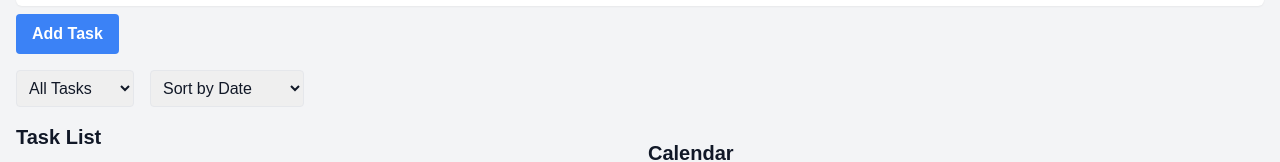
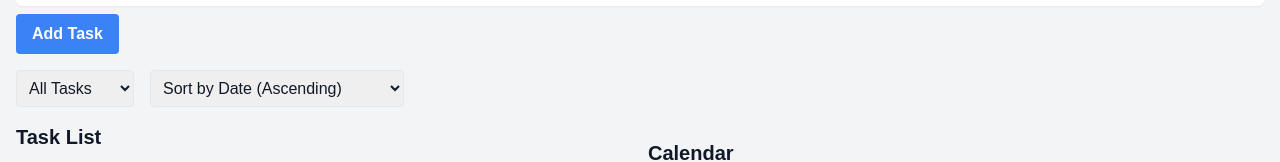
Before and after one commit to disCodeOri/IBDP-SIMS, a Next.js app in the folder indexengineer/: page /scheduler in a window 1280 px wide. Shown: the part 220-382 px from the top of the page. Built offline with nearby package versions, Linux system fonts and the light colour scheme.

Commit message:
Added ascending and descending sort functionality and yearly tasks sort functionality.

```diff
--- a/indexengineer/src/app/scheduler/page.tsx
+++ b/indexengineer/src/app/scheduler/page.tsx
@@ -14,7 +14,8 @@ export default function Scheduler() {
   const [editingTask, setEditingTask] = useState<Task | null>(null);
   const [selectedTask, setSelectedTask] = useState<Task | null>(null);
   const [filter, setFilter] = useState('all');
-  const [sort, setSort] = useState('date');
+  const [sort, setSort] = useState('date_asc');
+  const [sortDirection, setSortDirection] = useState<'asc' | 'desc'>('asc');
 
   useEffect(() => {
     const storedTasks = localStorage.getItem('tasks');
@@ -26,15 +27,15 @@ export default function Scheduler() {
   useEffect(() => {
     localStorage.setItem('tasks', JSON.stringify(tasks));
     applyFilterAndSort();
-  }, [tasks, filter, sort]);
+  }, [tasks, filter, sort, sortDirection]);
 
   const applyFilterAndSort = () => {
     let filtered = [...tasks];
 
     // Apply filter
     const today = new Date();
-    const oneWeekLater = new Date(today.getTime() + 7 * 24 * 60 * 60 * 1000);
-    const oneMonthLater = new Date(today.getFullYear(), today.getMonth() + 1, today.getDate());
+    const thisYear = new Date(today.getFullYear(), 0, 1);
+    const nextYear = new Date(today.getFullYear() + 1, 0, 1);
 
     switch (filter) {
       case 'today':
@@ -43,27 +44,42 @@ export default function Scheduler() {
       case 'week':
         filtered = filtered.filter(task => {
           const taskDate = new Date(task.date);
-          return taskDate >= today && taskDate <= oneWeekLater;
+          return taskDate >= today && taskDate <= new Date(today.getTime() + 7 * 24 * 60 * 60 * 1000);
         });
         break;
       case 'month':
         filtered = filtered.filter(task => {
           const taskDate = new Date(task.date);
-          return taskDate >= today && taskDate <= oneMonthLater;
+          return taskDate >= today && taskDate <= new Date(today.getFullYear(), today.getMonth() + 1, 0);
+        });
+        break;
+      case 'year':
+        filtered = filtered.filter(task => {
+          const taskDate = new Date(task.date);
+          return taskDate >= thisYear && taskDate < nextYear;
         });
         break;
     }
 
     // Apply sort
     switch (sort) {
-      case 'date':
+      case 'date_asc':
         filtered.sort((a, b) => new Date(a.date).getTime() - new Date(b.date).getTime());
         break;
-      case 'duration':
+      case 'date_desc':
+        filtered.sort((a, b) => new Date(b.date).getTime() - new Date(a.date).getTime());
+        break;
+      case 'duration_asc':
         filtered.sort((a, b) => a.duration - b.duration);
         break;
-      case 'title':
+      case 'duration_desc':
+        filtered.sort((a, b) => b.duration - a.duration);
+        break;
+      case 'title_asc':
         filtered.sort((a, b) => a.title.localeCompare(b.title));
+        break;
+      case 'title_desc':
+        filtered.sort((a, b) => b.title.localeCompare(a.title));
         break;
     }
 
@@ -96,7 +112,12 @@ export default function Scheduler() {
     <div>
       <h1 className="text-2xl font-bold mb-4 text-gray-900">Scheduler</h1>
       <TaskForm onAddTask={addTask} onUpdateTask={updateTask} editingTask={editingTask} />
-      <FilterSort onFilterChange={setFilter} onSortChange={setSort} />
+      <FilterSort
+        onFilterChange={setFilter}
+        onSortChange={setSort}
+        onSortDirectionChange={setSortDirection}
+        sortDirection={sortDirection}
+      />
       <div className="flex flex-col md:flex-row md:space-x-4">
         <div className="md:w-1/2">
           <h2 className="text-xl font-bold mb-2">Task List</h2>
--- a/indexengineer/src/components/FilterSort.tsx
+++ b/indexengineer/src/components/FilterSort.tsx
@@ -1,3 +1,4 @@
+// src/components/FilterSort.tsx (updated)
 "use client";
 
 import React from "react";
@@ -5,9 +6,11 @@ import React from "react";
 interface FilterSortProps {
   onFilterChange: (filter: string) => void;
   onSortChange: (sort: string) => void;
+  onSortDirectionChange: (direction: 'asc' | 'desc') => void;
+  sortDirection: 'asc' | 'desc';
 }
 
-export default function FilterSort({ onFilterChange, onSortChange }: FilterSortProps) {
+export default function FilterSort({ onFilterChange, onSortChange, onSortDirectionChange, sortDirection }: FilterSortProps) {
   return (
     <div className="mb-4 flex space-x-4">
       <select
@@ -18,14 +21,18 @@ export default function FilterSort({ onFilterChange, onSortChange }: FilterSortP
         <option value="today">Today</option>
         <option value="week">This Week</option>
         <option value="month">This Month</option>
+        <option value="year">This Year</option>
       </select>
       <select
         onChange={(e) => onSortChange(e.target.value)}
         className="p-2 border rounded"
       >
-        <option value="date">Sort by Date</option>
-        <option value="duration">Sort by Duration</option>
-        <option value="title">Sort by Title</option>
+        <option value="date_asc">Sort by Date (Ascending)</option>
+        <option value="date_desc">Sort by Date (Descending)</option>
+        <option value="duration_asc">Sort by Duration (Ascending)</option>
+        <option value="duration_desc">Sort by Duration (Descending)</option>
+        <option value="title_asc">Sort by Title (Ascending)</option>
+        <option value="title_desc">Sort by Title (Descending)</option>
       </select>
     </div>
   );
```
